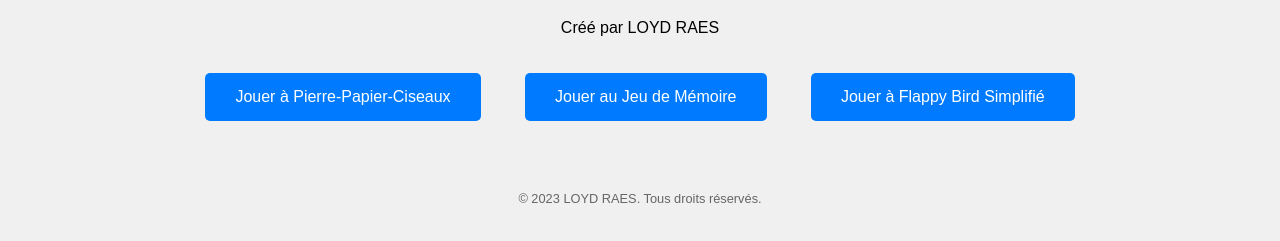
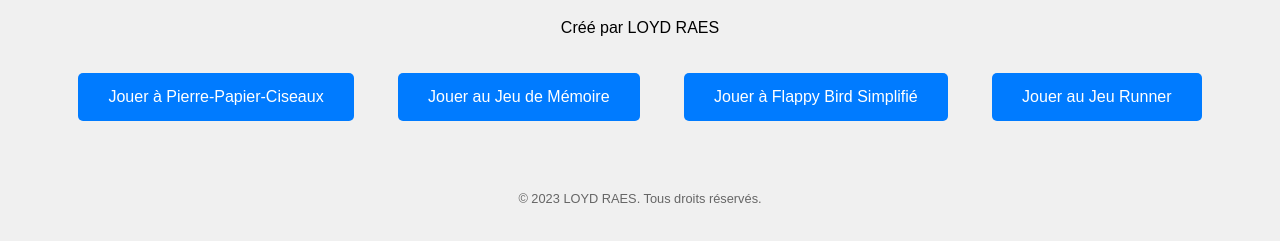
Before and after one commit to cdxpapa77/site-jeux-testing, a plain HTML site: page index.html in a window 1280 px wide. Shown: the part 61-302 px from the top of the page. Drawn offline with Linux system fonts and the light colour scheme.

Commit message:
Update index.html

```diff
--- a/index.html
+++ b/index.html
@@ -42,6 +42,7 @@
     <a href="pierre_papier_ciseaux.html">Jouer à Pierre-Papier-Ciseaux</a>
     <a href="jeu_de_memoire.html">Jouer au Jeu de Mémoire</a>
     <a href="flappy_bird.html">Jouer à Flappy Bird Simplifié</a>
+    <a href="runner_game.html">Jouer au Jeu Runner</a> <!-- Lien ajouté pour le jeu Runner -->
 
     <footer>
         <p>&copy; 2023 LOYD RAES. Tous droits réservés.</p>
```
